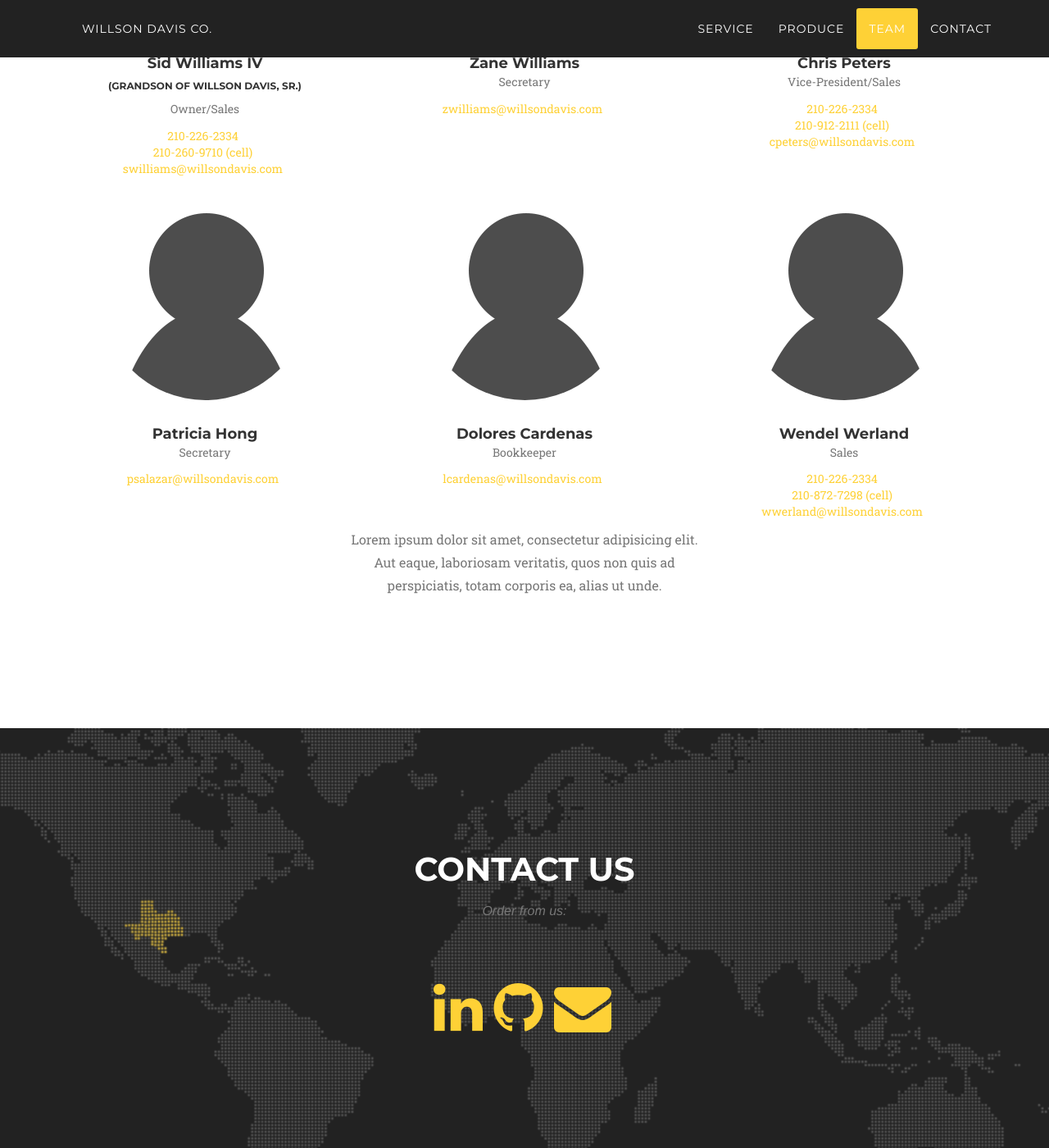
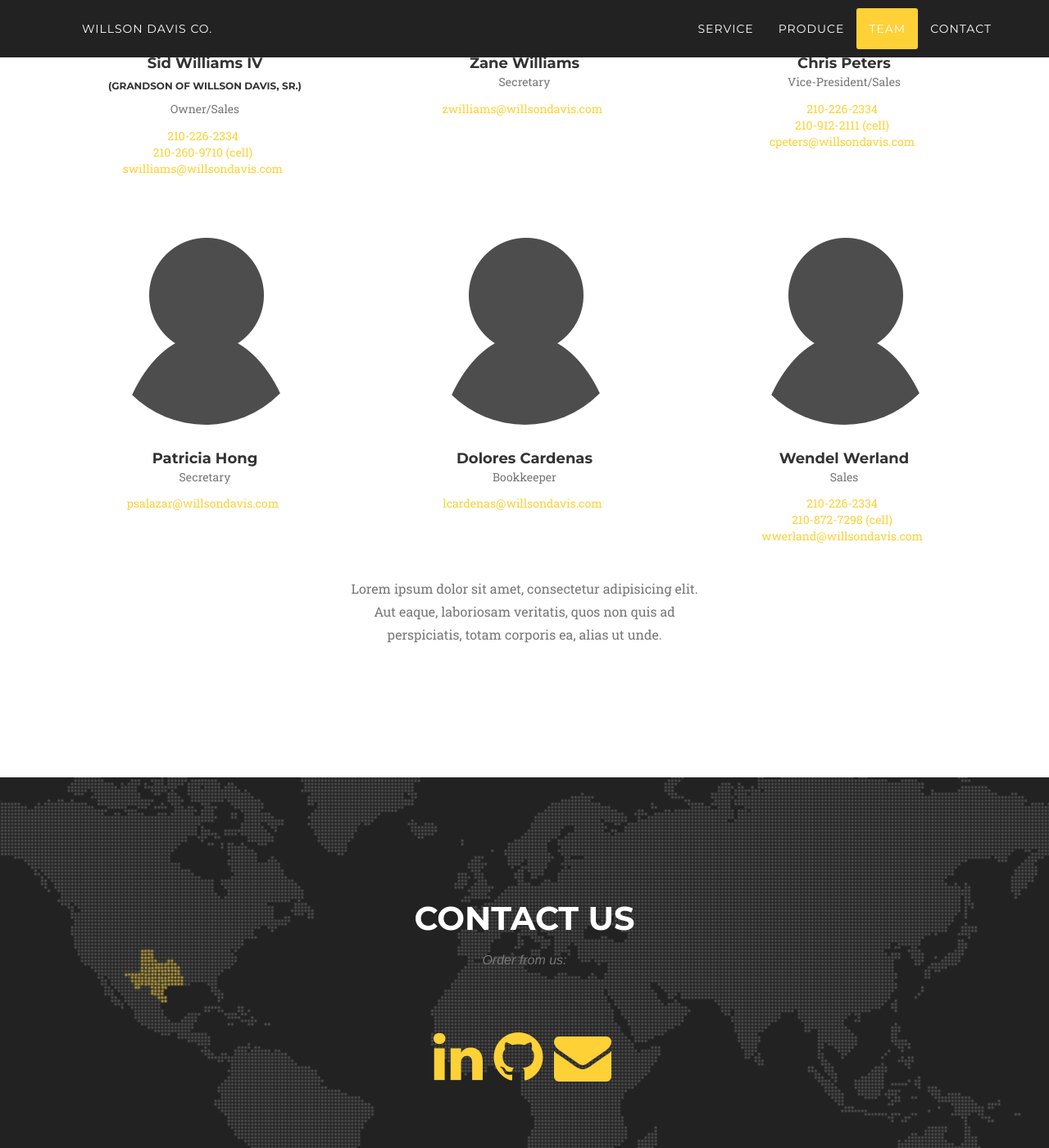
Before and after one commit to danielkrex/danielkrex.github.io, a Jekyll site: the page built from index.html, in a window 1280 px wide and 1400 px high, scrolled down 2831 px. Shown: the whole window at 82% size. Built offline with Jekyll 4.4.1, drawn with Linux system fonts in a browser that asks for light colours; some web fonts are replaced.

Commit message:
vracanje

```diff
--- a/_includes/css/agency.css
+++ b/_includes/css/agency.css
@@ -638,7 +638,7 @@ section h3.section-subheading {
 }
 
 .team-member {
-    margin-bottom: 10px;
+    margin-bottom: 40px;
     text-align: center;
 }
 
```
